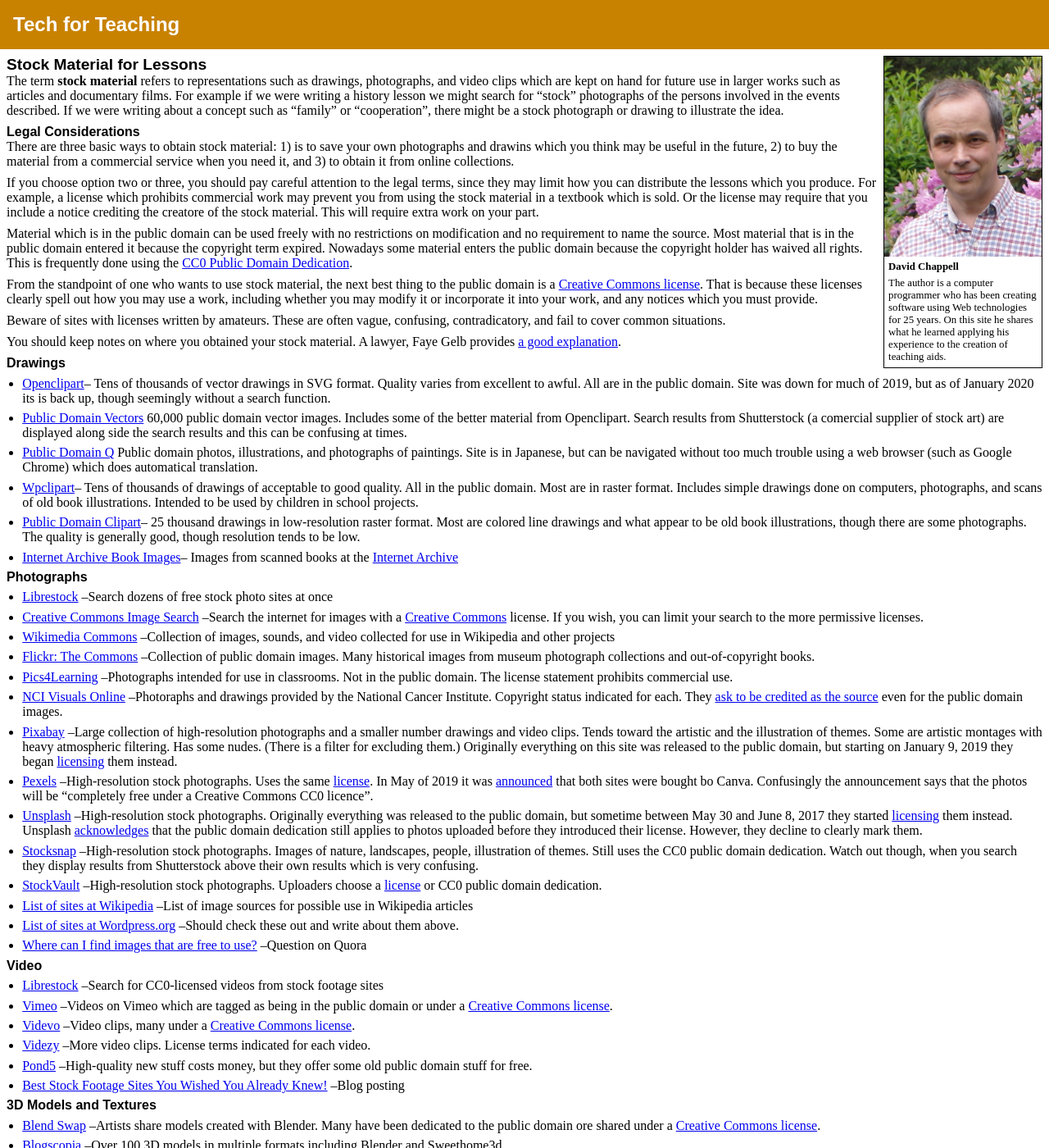
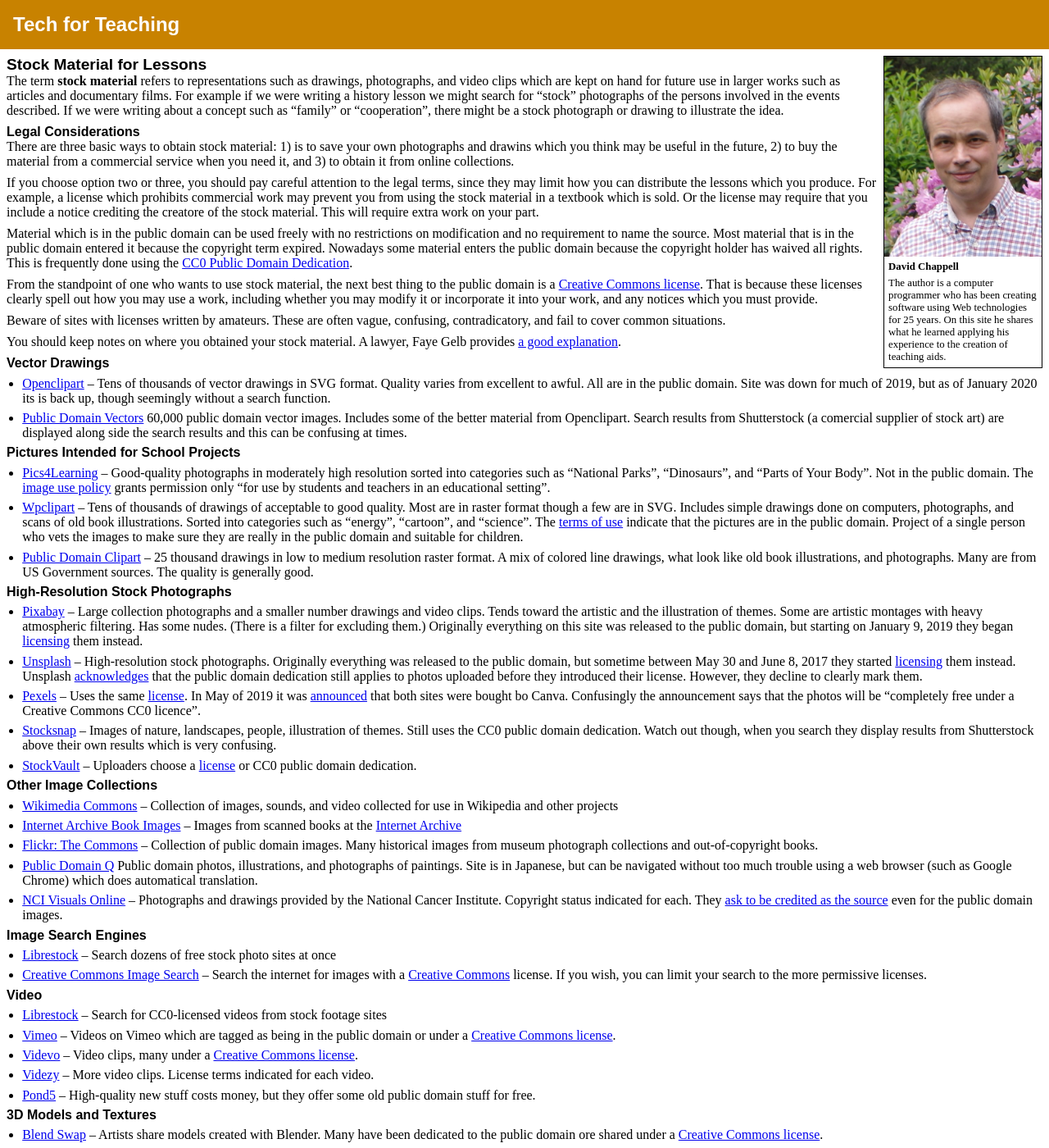
Before and after one commit to david672orford/tech-for-teaching, a Jekyll site: the page built from stock-material/index.md, in a window 1280 px wide and 1400 px high. Shown: the whole window at 82% size. Built offline with Jekyll 4.4.1, drawn with Linux system fonts in a browser that asks for light colours; our own code applies the rules of GitHub Pages for plain Markdown files; some of the changed text lies outside the part shown.

Commit message:
broke up stock pictures section

```diff
--- a/stock-material/index.md
+++ b/stock-material/index.md
@@ -40,8 +40,8 @@
 You should keep notes on where you obtained your stock material. A lawyer, Faye Gelb
 provides [a good explanation](https://www.quora.com/What-is-the-best-way-to-get-free-pictures-for-my-website/answer/Faye-Gelb).
 
-### Drawings
-* [Openclipart](https://openclipart.org/)--
+### Vector Drawings
+* [Openclipart](https://openclipart.org/) --
 	Tens of thousands of vector drawings in SVG format. Quality varies from
 	excellent to awful. All are in the public domain. Site was down for
 	much of 2019, but as of January 2020 its is back up, though seemingly
@@ -51,103 +51,104 @@
 	material from Openclipart.
 	Search results from Shutterstock (a comercial supplier of stock art)
 	are displayed along side the search results and this can be confusing at times.
-* [Public Domain Q](https://publicdomainq.net/)
-	Public domain photos, illustrations, and photographs of paintings. Site is in
-	Japanese, but can be navigated without too much trouble using a web browser
-	(such as Google Chrome) which does automatical translation.
-* [Wpclipart](https://wpclipart.com/)--
-	Tens of thousands of drawings of acceptable to good quality. All in the
-	public domain. Most are in raster format. Includes simple drawings
+
+### Pictures Intended for School Projects
+* [Pics4Learning](http://pics4learning.com/) --
+	Good-quality photographs in moderately high resolution sorted into
+	categories such as "National Parks", "Dinosaurs", and "Parts of Your Body".
+	Not in the public domain. The [image use policy](https://pics4learning.com/about.php)
+	grants permission only "for use by students and teachers in an educational setting".
+* [Wpclipart](https://wpclipart.com/) --
+	Tens of thousands of drawings of acceptable to good quality.
+	Most are in raster format though a few are in SVG. Includes simple drawings
 	done on computers, photographs, and scans of old book illustrations.
-	Intended to be used by children in school projects.
-* [Public Domain Clipart](https://www.pdclipart.org/)--
-	25 thousand drawings in low-resolution raster format. Most are colored
-	line drawings and what appear to be old book illustrations, though
-	there are some photographs. The quality is generally good, though
-	resolution tends to be low.
-* [Internet Archive Book Images](https://www.flickr.com/photos/internetarchivebookimages/)--
-	Images from scanned books at the [Internet Archive](https://archive.org/)
+	Sorted into categories such as "energy", "cartoon", and "science".
+	The [terms of use](https://wpclipart.com/terms.html) indicate that the
+	pictures are in the public domain. Project of a single person who vets the
+	images to make sure they are really in the public domain and suitable
+	for children.
+* [Public Domain Clipart](https://www.pdclipart.org/) --
+	25 thousand drawings in low to medium resolution raster format. A mix of
+	colored line drawings, what look like old book illustrations, and
+	photographs. Many are from US Government sources. The quality is generally
+	good.
 
-### Photographs
-* [Librestock](https://librestock.com/)
-	--Search dozens of free stock photo sites at once
-* [Creative Commons Image Search](https://search.creativecommons.org/)
-	--Search the internet for images with a [Creative Commons](https://creativecommons.org/)
-	license. If you wish, you can limit your search to the more
-	permissive licenses.
-* [Wikimedia Commons](https://commons.wikimedia.org/wiki/Main_Page)
-	--Collection of images, sounds, and video collected for use in Wikipedia and
-	other projects
-* [Flickr: The Commons](https://www.flickr.com/commons)
-	--Collection of public domain images. Many historical images from museum
-	photograph collections and out-of-copyright books.
-* [Pics4Learning](http://pics4learning.com/)
-	--Photographs intended for use in classrooms. Not in the public domain.
-	The license statement prohibits commercial use.
-* [NCI Visuals Online](https://visualsonline.cancer.gov/)
-	--Photoraphs and drawings provided by the National Cancer Institute.
-	Copyright status indicated for each. They
-	[ask to be credited as the source](https://visualsonline.cancer.gov/about.cfm)
-	even for the public domain images.
-* [Pixabay](https://pixabay.com/)
-	--Large collection of high-resolution photographs and a smaller number
-	drawings and video clips. Tends toward the artistic and the illustration
-	of themes. Some are artistic montages with heavy atmospheric filtering.
+### High-Resolution Stock Photographs
+* [Pixabay](https://pixabay.com/) --
+	Large collection photographs and a smaller number drawings and video clips.
+	Tends toward the artistic and the illustration of themes. Some are artistic
+	montages with heavy atmospheric filtering.
 	Has some nudes. (There is a filter for excluding them.)
 	Originally everything on this site was released to the public domain,
 	but starting on January 9, 2019 they began
 	[licensing](https://pixabay.com/service/terms/) them instead.
-* [Pexels](https://www.pexels.com/)
-	--High-resolution stock photographs.
-	Uses the same [license](https://www.pexels.com/photo-license/).
-	In May of 2019 it was [announced](https://about.canva.com/news/canva-acquires-pexels-pixabay/)
-	that both sites were bought bo Canva. Confusingly the announcement says that the photos
-	will be "completely free under a Creative Commons CC0 licence".
-* [Unsplash](https://unsplash.com/)
-	--High-resolution stock photographs.
+* [Unsplash](https://unsplash.com/) --
+	High-resolution stock photographs.
 	Originally everything was released to the public domain, but sometime between
 	May 30 and June 8, 2017 they started [licensing](https://unsplash.com/terms)
 	them instead. Unsplash [acknowledges](https://medium.com/@UserRoadmap/unsplash-is-no-longer-under-a-cc0-license-do-you-care-13d5656053b7)
 	that the public domain dedication still applies to photos uploaded before they
 	introduced their license. However, they decline to clearly mark them.
-* [Stocksnap](https://stocksnap.io/)
-	--High-resolution stock photographs.
+* [Pexels](https://www.pexels.com/) --
+	Uses the same [license](https://www.pexels.com/photo-license/).
+	In May of 2019 it was [announced](https://about.canva.com/news/canva-acquires-pexels-pixabay/)
+	that both sites were bought bo Canva. Confusingly the announcement says that the photos
+	will be "completely free under a Creative Commons CC0 licence".
+* [Stocksnap](https://stocksnap.io/) --
 	Images of nature, landscapes, people, illustration of themes. Still uses the
 	CC0 public domain dedication. Watch out though, when you search they display
 	results from Shutterstock above their own results which is very confusing.
-* [StockVault](https://www.stockvault.net)
-	--High-resolution stock photographs.
+* [StockVault](https://www.stockvault.net) --
 	Uploaders choose a [license](https://www.stockvault.net/terms-of-use)
 	or CC0 public domain dedication.
-* [List of sites at Wikipedia](https://commons.m.wikimedia.org/wiki/Commons:Free_media_resources/Photography)
-	--List of image sources for possible use in Wikipedia articles
-* [List of sites at Wordpress.org](https://make.wordpress.org/themes/handbook/review/resources/#recommended-websites-for-images)
-	--Should check these out and write about them above.
-* [Where can I find images that are free to use?](https://www.quora.com/Where-can-I-find-images-that-are-free-to-use)
-	--Question on Quora
+
+### Other Image Collections
+* [Wikimedia Commons](https://commons.wikimedia.org/wiki/Main_Page) --
+	Collection of images, sounds, and video collected for use in Wikipedia and
+	other projects
+* [Internet Archive Book Images](https://www.flickr.com/photos/internetarchivebookimages/) --
+	Images from scanned books at the [Internet Archive](https://archive.org/)
+* [Flickr: The Commons](https://www.flickr.com/commons) --
+	Collection of public domain images. Many historical images from museum
+	photograph collections and out-of-copyright books.
+* [Public Domain Q](https://publicdomainq.net/)
+	Public domain photos, illustrations, and photographs of paintings. Site is in
+	Japanese, but can be navigated without too much trouble using a web browser
+	(such as Google Chrome) which does automatical translation.
+* [NCI Visuals Online](https://visualsonline.cancer.gov/) --
+	Photographs and drawings provided by the National Cancer Institute.
+	Copyright status indicated for each. They
+	[ask to be credited as the source](https://visualsonline.cancer.gov/about.cfm)
+	even for the public domain images.
+
+### Image Search Engines
+* [Librestock](https://librestock.com/) --
+	Search dozens of free stock photo sites at once
+* [Creative Commons Image Search](https://search.creativecommons.org/) --
+	Search the internet for images with a [Creative Commons](https://creativecommons.org/)
+	license. If you wish, you can limit your search to the more
+	permissive licenses.
 
 ### Video
-* [Librestock](https://video.librestock.com/)
-	--Search for CC0-licensed videos from stock footage sites
-* [Vimeo](https://vimeo.com/creativecommons)
-	--Videos on Vimeo which are tagged as being in the public domain or under
+* [Librestock](https://video.librestock.com/) --
+	Search for CC0-licensed videos from stock footage sites
+* [Vimeo](https://vimeo.com/creativecommons) --
+	Videos on Vimeo which are tagged as being in the public domain or under
 	a [Creative Commons license](https://creativecommons.org/license).
-* [Videvo](https://www.videvo.net/)
-	--Video clips, many under a [Creative Commons license](https://creativecommons.org/license).
-* [Videzy](https://www.videezy.com/)
-	--More video clips. License terms indicated for each video.
-* [Pond5](https://www.pond5.com/public-domain-curated-collections)
-	--High-quality new stuff costs money, but they offer some old public
+* [Videvo](https://www.videvo.net/) --
+	Video clips, many under a [Creative Commons license](https://creativecommons.org/license).
+* [Videzy](https://www.videezy.com/) --
+	More video clips. License terms indicated for each video.
+* [Pond5](https://www.pond5.com/public-domain-curated-collections) --
+	High-quality new stuff costs money, but they offer some old public
 	domain stuff for free.
-* [Best Stock Footage Sites You Wished You Already Knew!](https://blog.templatetoaster.com/best-stock-footage-sites/)
-	--Blog posting
 
 ### 3D Models and Textures
-* [Blend Swap](https://www.blendswap.com)
-	--Artists share models created with Blender. Many have been dedicated to
+* [Blend Swap](https://www.blendswap.com) --
+	Artists share models created with Blender. Many have been dedicated to
 	the public domain ore shared under a [Creative Commons license](https://creativecommons.org/licenses).
-* [Blogscopia](https://resources.blogscopia.com)
-	--Over 100 3D models in multiple formats including Blender and Sweethome3d.
+* [Blogscopia](https://resources.blogscopia.com) --
+	Over 100 3D models in multiple formats including Blender and Sweethome3d.
 
 ### Sound Effects
 * [Freesound.org](https://freesound.org)
@@ -168,16 +169,12 @@
 	--
 * [Soundimage](http://soundimage.org)
 	--
-* [Wikipedia:Free sound resources](https://en.m.wikipedia.org/wiki/Wikipedia:Free_sound_resources)
-	--
-* [Where can I find free sound effects?](https://sound.stackexchange.com/questions/25298/where-can-i-find-free-sound-effects)
-	--Question on Stack Exchange
 
 ### Royalty Free Music
 * [Free Music Archive](https://archive.org/details/freemusicarchive)
 	--
-* [MusOpen](https://musopen.org)
-	--Royal free music recordings
+* [MusOpen](https://musopen.org) --
+	Royal free music recordings
 * [Soundimage](http://soundimage.org)
 	--
 * [Youtube Music Library](https://www.youtube.com/audiolibrary/music)
@@ -185,6 +182,20 @@
 * [IncompeTech](http://incompetech.com/)
 	--
 
-### Other
-* [Global Digital Library](https://home.digitallibrary.io/)
-	--Open license children's books ready for translation
+### Other Stock Materials
+* [Global Digital Library](https://home.digitallibrary.io/) --
+	Open license children's books ready for translation
+
+### Other Lists
+* [List of sites at Wikipedia](https://commons.m.wikimedia.org/wiki/Commons:Free_media_resources/Photography) --
+	List of image sources for possible use in Wikipedia articles
+* [List of sites at Wordpress.org](https://make.wordpress.org/themes/handbook/review/resources/#recommended-websites-for-images) --
+	Should check these out and write about them above.
+* [Where can I find images that are free to use?](https://www.quora.com/Where-can-I-find-images-that-are-free-to-use) --
+	Question on Quora
+* [Best Stock Footage Sites You Wished You Already Knew!](https://blog.templatetoaster.com/best-stock-footage-sites/) --
+	Blog posting
+* [Wikipedia:Free sound resources](https://en.m.wikipedia.org/wiki/Wikipedia:Free_sound_resources)
+	--
+* [Where can I find free sound effects?](https://sound.stackexchange.com/questions/25298/where-can-i-find-free-sound-effects) --
+	Question on Stack Exchange
```
Also changed, not shown: howto/index.md (+3 -0 lines).
